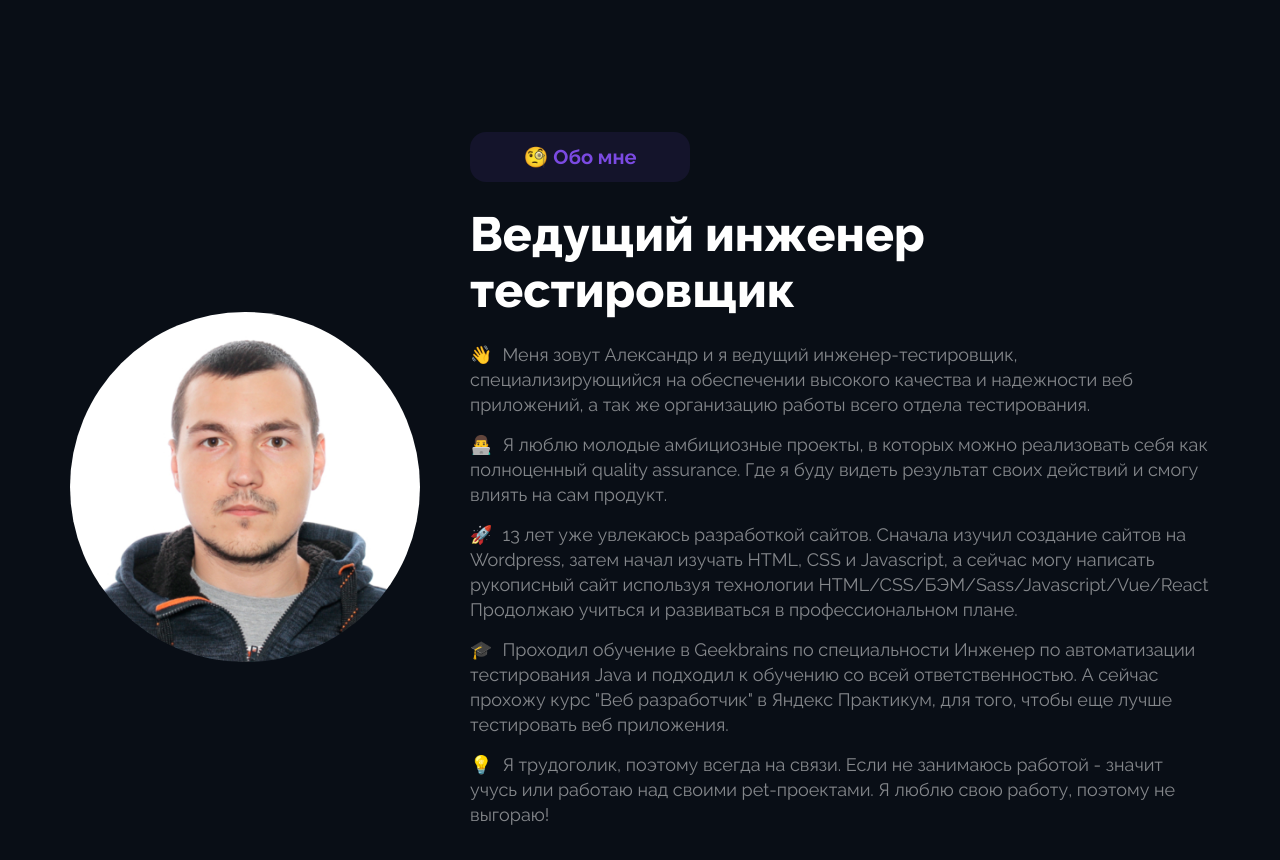
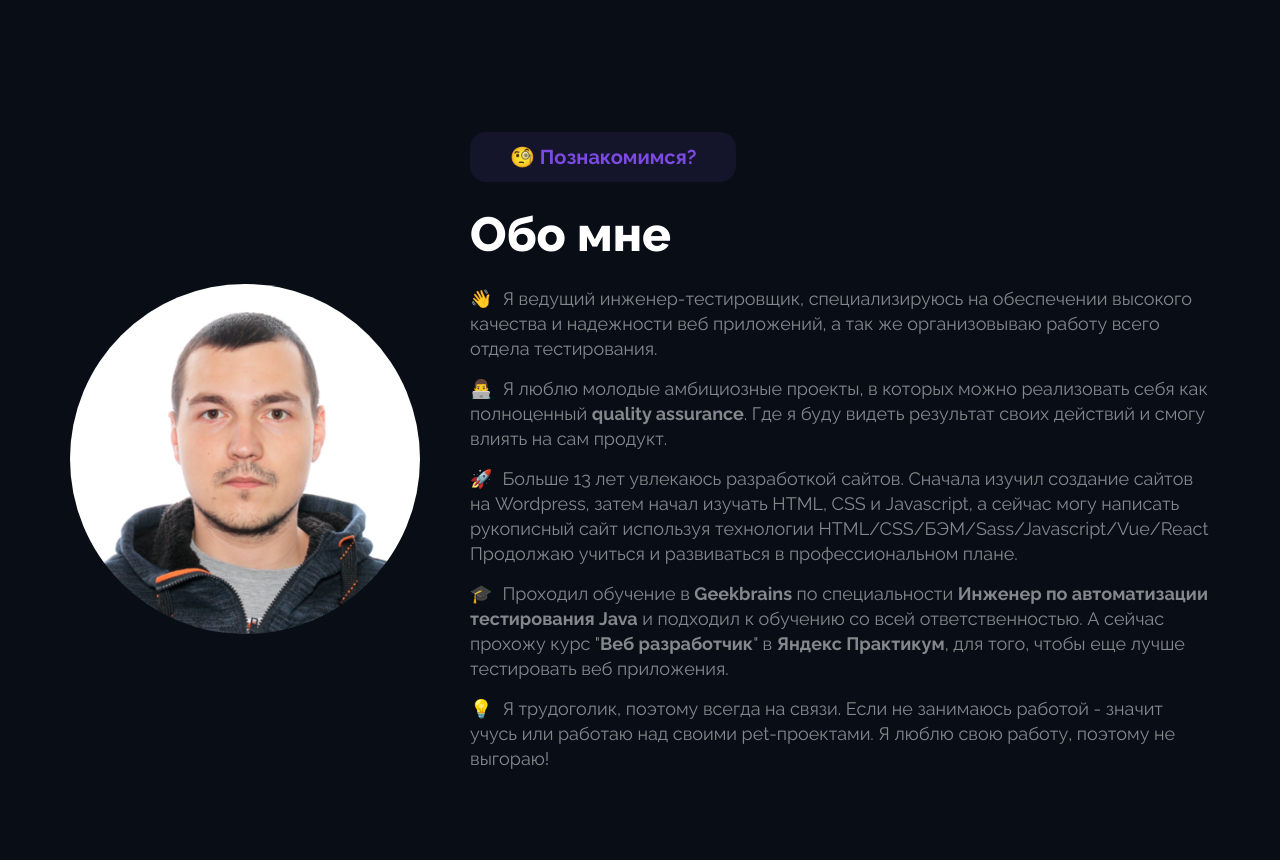
Before and after one commit to AleksandrZimin/portfolio, a React (Create React App) app: page / in a window 1280 px wide. Shown: the part 960-1820 px from the top of the page. Built offline with nearby package versions, Linux system fonts and the light colour scheme.

Commit message:
добавил динамическое приветствие и не значительные исправления текста

```diff
--- a/src/components/About.css
+++ b/src/components/About.css
@@ -30,19 +30,16 @@ margin-bottom: 15px;
 }
 
 .about-text-item-first {
-   width: 160px;
-height: 45px;
-flex-shrink: 0;
-   border-radius: 16px;
+width: max-content;
+border-radius: 16px;
 background: rgba(123, 74, 226, 0.10);
-   display: flex;
-width: 140px;
+display: flex;
+
 height: 50px;
 padding: 0 40px;
 flex-direction: column;
 justify-content: center;
-flex-shrink: 0;
-   color: #7B4AE2;
+color: #7B4AE2;
 text-align: center;
 font-family: Raleway;
 font-size: 20px;
--- a/src/components/About.js
+++ b/src/components/About.js
@@ -8,31 +8,32 @@ function About() {
       <img src={myPhoto} alt="об" className="about-photo"></img>
       <div className="about-text">
         <span className="about-text-item-first" id="about">
-          🧐 Обо мне
+          🧐 Познакомимся?
         </span>
-        <h2 className="about-text-h1">Ведущий инженер тестировщик</h2>
+        <h2 className="about-text-h1">Обо мне</h2>
         <p className="about-text-item">
-          <icon>👋</icon>Меня зовут Александр и я ведущий инженер-тестировщик,
-          специализирующийся на обеспечении высокого качества и надежности веб
-          приложений, а так же организацию работы всего отдела тестирования.
+          <icon>👋</icon>Я ведущий инженер-тестировщик, специализируюсь на
+          обеспечении высокого качества и надежности веб приложений, а так же
+          организовываю работу всего отдела тестирования.
         </p>
         <p className="about-text-item">
           <icon>👨‍💻</icon>Я люблю молодые амбициозные проекты, в которых можно
-          реализовать себя как полноценный quality assurance. Где я буду видеть
-          результат своих действий и смогу влиять на сам продукт.
+          реализовать себя как полноценный <b>quality assurance</b>. Где я буду
+          видеть результат своих действий и смогу влиять на сам продукт.
         </p>
         <p className="about-text-item">
-          <icon>🚀</icon>13 лет уже увлекаюсь разработкой сайтов. Сначала изучил
-          создание сайтов на Wordpress, затем начал изучать HTML, CSS и
+          <icon>🚀</icon>Больше 13 лет увлекаюсь разработкой сайтов. Сначала
+          изучил создание сайтов на Wordpress, затем начал изучать HTML, CSS и
           Javascript, а сейчас могу написать рукописный сайт используя
           технологии HTML/CSS/БЭМ/Sass/Javascript/Vue/React Продолжаю учиться и
           развиваться в профессиональном плане.
         </p>
         <p className="about-text-item">
-          <icon>🎓</icon>Проходил обучение в Geekbrains по специальности Инженер
-          по автоматизации тестирования Java и подходил к обучению со всей
-          ответственностью. А сейчас прохожу курс "Веб разработчик" в Яндекс
-          Практикум, для того, чтобы еще лучше тестировать веб приложения.
+          <icon>🎓</icon>Проходил обучение в <b>Geekbrains</b> по специальности{" "}
+          <b>Инженер по автоматизации тестирования Java</b> и подходил к
+          обучению со всей ответственностью. А сейчас прохожу курс "
+          <b>Веб разработчик</b>" в <b>Яндекс Практикум</b>, для того, чтобы еще
+          лучше тестировать веб приложения.
         </p>
         <p className="about-text-item">
           <icon>💡</icon>Я трудоголик, поэтому всегда на связи. Если не
--- a/src/components/Promo.js
+++ b/src/components/Promo.js
@@ -1,4 +1,4 @@
-import React from "react";
+import React, { useState, useEffect } from "react";
 import "./Promo.css";
 import github from "../image/github.png";
 import telegram from "../image/telegram_logo_circle_icon_134012.png";
@@ -7,17 +7,36 @@ import vk from "../image/1486147202-social-media-circled-network10_79475.png";
 import photo from "../image/AvatarAndIcons (1).png";
 
 function Promo() {
+  const [greeting, setGreeting] = useState("Добрый день!");
+
+  useEffect(() => {
+    const currentHour = new Date().getHours();
+    let newGreeting;
+
+    if (currentHour >= 5 && currentHour < 12) {
+      newGreeting = "Доброе утро!";
+    } else if (currentHour >= 12 && currentHour < 18) {
+      newGreeting = "Добрый день!";
+    } else if (currentHour >= 18 || currentHour < 23) {
+      newGreeting = "Добрый вечер!";
+    } else if (currentHour >= 23 || currentHour < 5) {
+      newGreeting = "Доброй ночи!";
+    }
+
+    setGreeting(newGreeting);
+  }, []);
+
   return (
     <div className="promo">
       <div className="promo-left">
         <div className="promo-left-hello">
           <span className="promo-left-hello-text" id="main">
-            <icon>👋</icon> Добрый день!
+            <icon>👋</icon> {greeting}
           </span>
         </div>
         <div className="promo-left-name">Зимин Александр</div>
         <div className="promo-left-job">
-          Ведущий инженер тестировщик Senior QA engineer
+          Ведущий инженер тестировщик<br></br> Senior QA engineer
         </div>
         <div className="promo-left-icons">
           <ul className="promo-left-icons-list">
```
